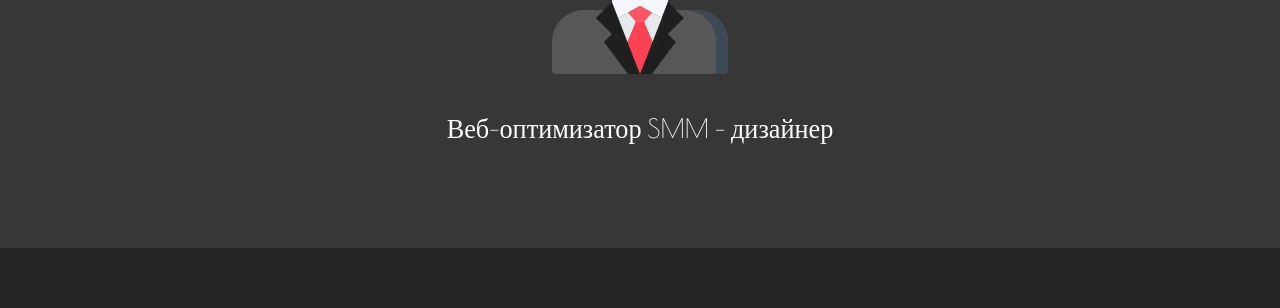
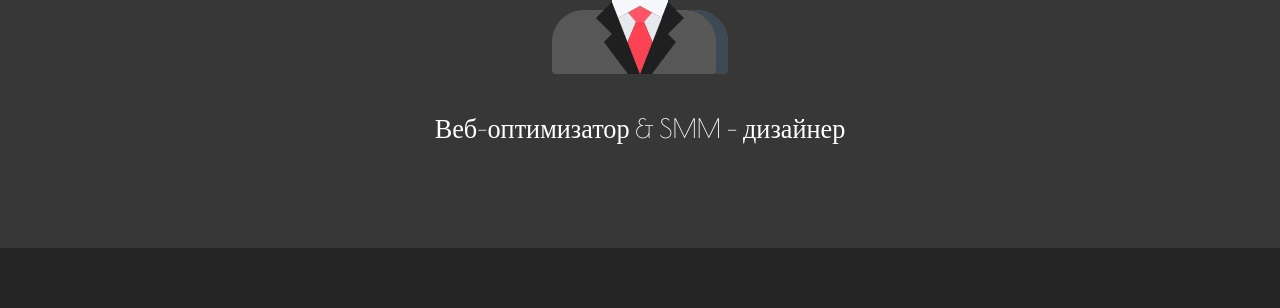
Before and after one commit to seregajd999/blog, a Jekyll site: the page built from index.html, in a window 1280 px wide and 900 px high. Shown: the part 266-574 px from the top of the window. Built offline with Jekyll 4.4.1, drawn with Linux system fonts in a browser that asks for light colours.

```diff
--- a/_config.yml
+++ b/_config.yml
@@ -4,7 +4,7 @@ email: gofiblog@gmail.com
 url: http://gofiblog.ml
 description: "Частный SMM-дизайнер и Веб-оптимизатор. Помощь в продвижении сайтов и оформлении групп в социальных сетях."
 keywords: "фриланс, услуги онлайн, заказать услуги, SEO-оптимизатор, вебмастер"
-skills: "Веб-оптимизатор \ SMM - дизайнер"
+skills: "Веб-оптимизатор & SMM - дизайнер"
 meta_author: LastName FirstName
 
 # Contact form:
```
